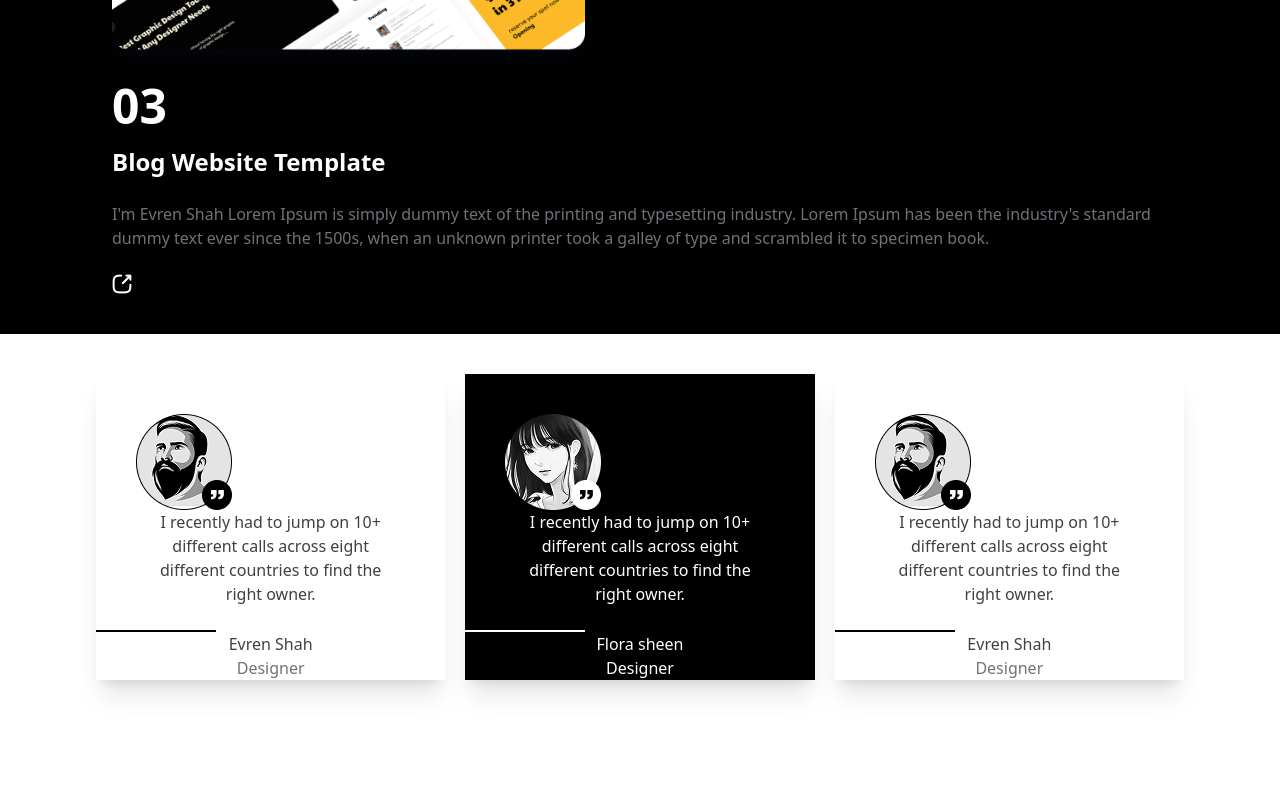
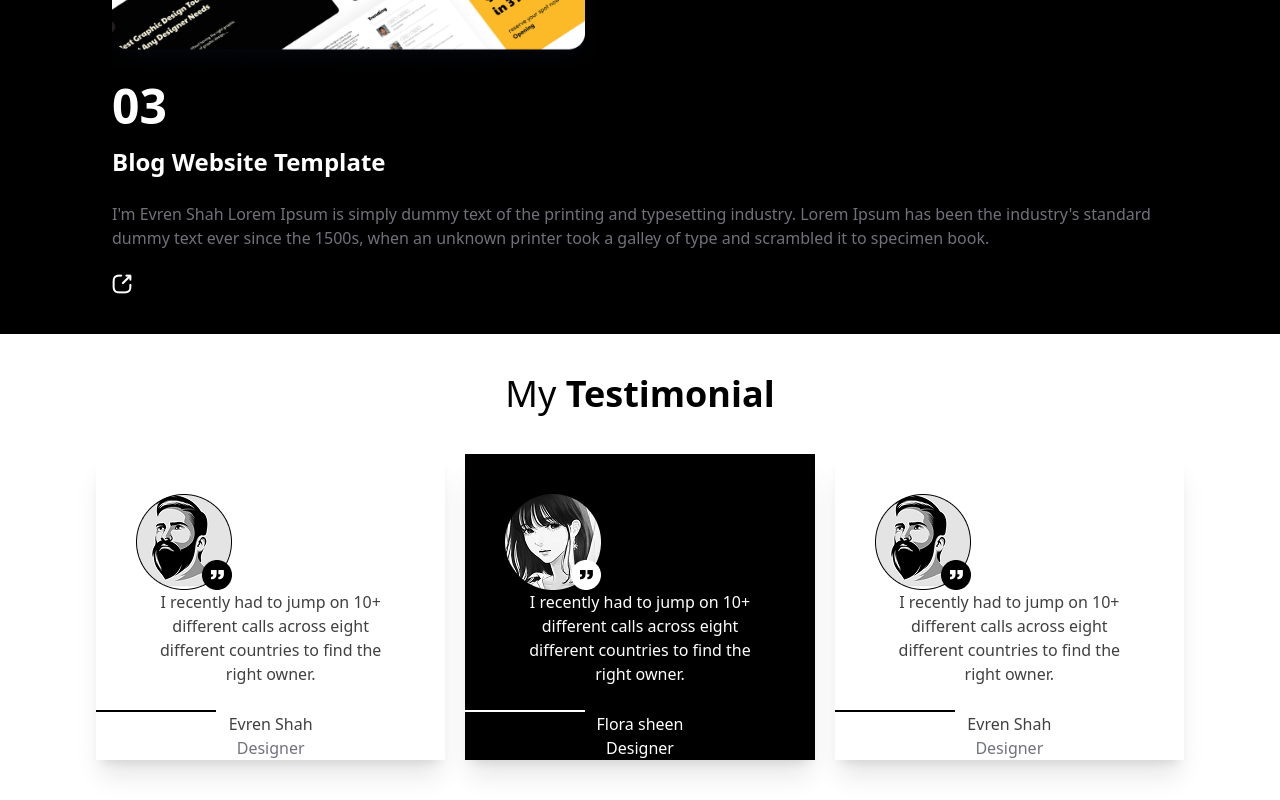
Before and after one commit to 11111Asif/based-portfolio-website, a React (Vite) app: page / in a window 1280 px wide. Shown: the part 5081-5881 px from the top of the page. Before the commit the page ends 5801 px from the top, so only its background shows below. Built offline with nearby package versions, Linux system fonts and the light colour scheme.

Commit message:
added to header section repet

```diff
--- a/src/component/Header/Header.jsx
+++ b/src/component/Header/Header.jsx
@@ -1,7 +1,9 @@
+
 import group from '../../assets/Group.png'
 import { MdOutlineFileDownload } from "react-icons/md";
 
 const Header = () => {
+
     return (
         <div className="bg-[#ffffff] lg:px-24">
             <div className="navbar ">
--- a/src/component/Testimonial/Testimonial.jsx
+++ b/src/component/Testimonial/Testimonial.jsx
@@ -4,7 +4,8 @@ import frame from '../../assets/Frame 18 (1).png'
 const Testimonial = () => {
     return (
         <div className='lg:px-24 px-4 py-10 bg-white'>
-            <div className='grid grid-cols-1 md:grid-cols-2 lg:grid-cols-3 gap-5'>
+            <h1 className="text-4xl text-black text-center">My <span className='font-bold'>Testimonial</span></h1>
+            <div className='grid grid-cols-1 md:grid-cols-2 lg:grid-cols-3 gap-5 mt-10'>
                 <div className="card bg-white w-auto shadow-xl">
                     <figure className="px-10 pt-10">
                         <img
```
